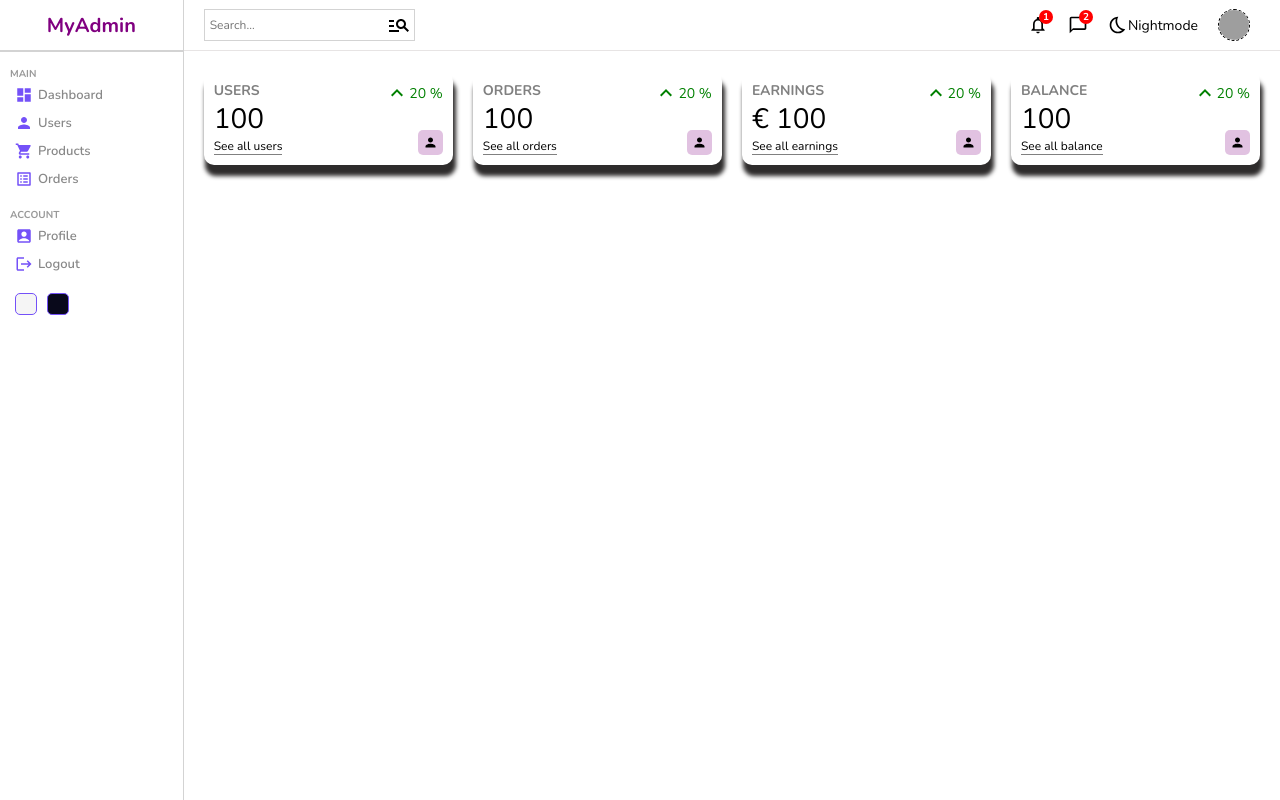
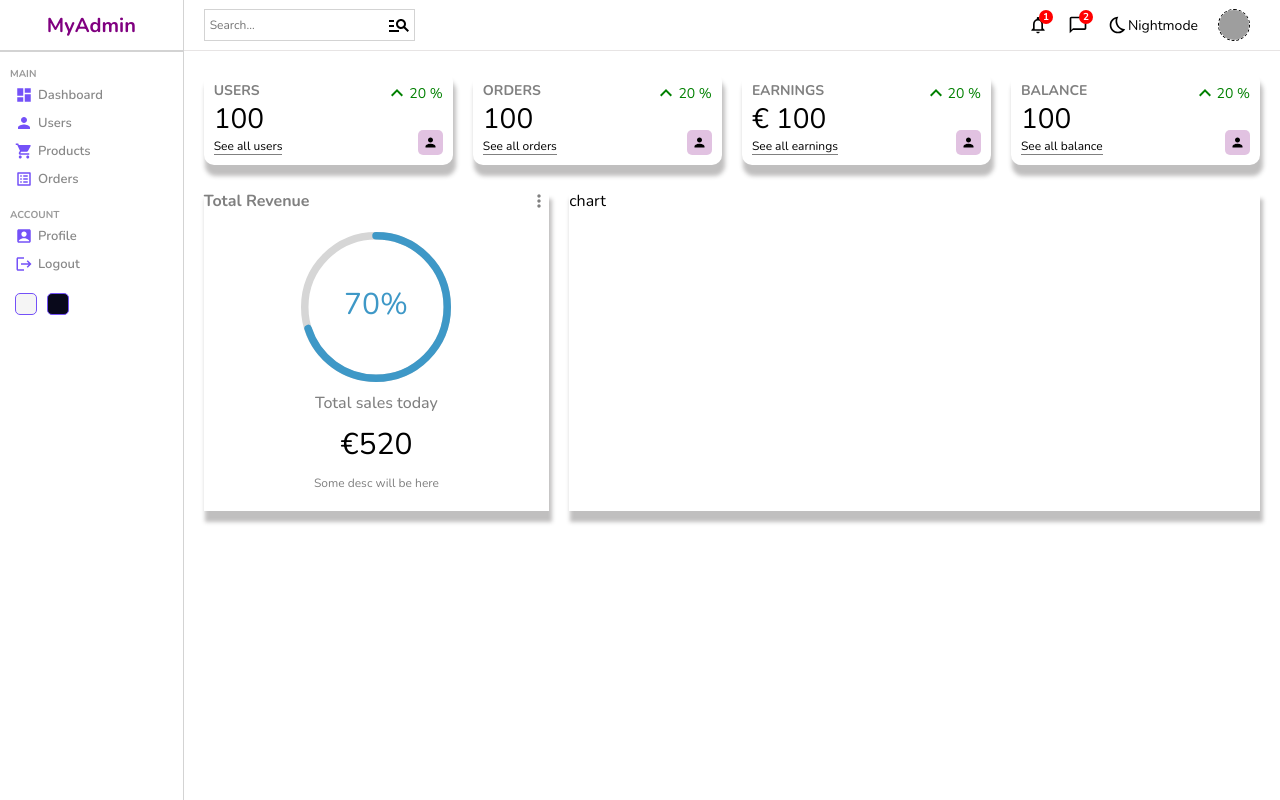
Before and after one commit to no-compromise/adminpanel, a React (Create React App) app: page / in a window 1280 px wide. Built offline with nearby package versions, Linux system fonts and the light colour scheme; grey boxes are pictures that could not be loaded.

Commit message:
added some comps

```diff
--- a/package.json
+++ b/package.json
@@ -11,6 +11,7 @@
     "@testing-library/react": "^13.4.0",
     "@testing-library/user-event": "^13.5.0",
     "react": "^18.2.0",
+    "react-circular-progressbar": "^2.1.0",
     "react-dom": "^18.2.0",
     "react-router-dom": "^6.4.2",
     "react-scripts": "5.0.1",
--- a/src/components/chart/Chart.jsx
+++ b/src/components/chart/Chart.jsx
@@ -2,7 +2,9 @@
 
 const Chart = () => {
     return (
-        <div>Chart</div>
+        <div className="chart">
+            chart
+        </div>
     )
 }
 
--- a/src/components/chart/Chart.scss
+++ b/src/components/chart/Chart.scss
@@ -0,0 +1,6 @@
+.chart {
+    flex: 4;
+    -webkit-box-shadow: 2px 10px 4px 1px rgb(46, 44, 44, 0.300);
+    box-shadow: 2px 10px 4px 1px rgb(46, 44, 44, 0.300);
+
+}
--- a/src/components/featured/Featured.jsx
+++ b/src/components/featured/Featured.jsx
@@ -1,8 +1,24 @@
 import "./Featured.scss";
+import MoreVertIcon from '@mui/icons-material/MoreVert';
+import { CircularProgressbar } from "react-circular-progressbar";
+import "react-circular-progressbar/dist/styles.css";
 
 const Featured = () => {
     return (
-        <div>Featured</div>
+        <div className="featured">
+            <div className="top">
+                <h1 className="title">Total Revenue</h1>
+                <MoreVertIcon fontSize="small" />
+            </div>
+            <div className="bottom">
+                <div className="featuredChart">
+                    <CircularProgressbar value={70} text={"70%"} strokeWidth={5} />
+                </div>
+                <p className="title">Total sales today</p>
+                <p className="amount">€520</p>
+                <p className="desc">Some desc will be here</p>
+            </div>
+        </div>
     )
 }
 
--- a/src/components/featured/Featured.scss
+++ b/src/components/featured/Featured.scss
@@ -0,0 +1,48 @@
+.featured {
+    flex: 2;
+    -webkit-box-shadow: 2px 10px 4px 1px rgba(46, 44, 44, 0.300);
+    box-shadow: 2px 10px 4px 1px rgba(46, 44, 44, 0.300);
+
+    .top {
+        display: flex;
+        align-items: center;
+        justify-content: space-between;
+        color: gray;
+
+        .title {
+            font-size: 16px;
+            font-weight: 700;
+        }
+    }
+
+    .bottom {
+        display: flex;
+        padding: 20px;
+        flex-direction: column;
+        align-items: center;
+        justify-content: center;
+        gap: 10px;
+
+        .featuredChart {
+            width: 150px;
+            height: 150px;
+        }
+
+        .title {
+            font-weight: 500;
+            color: gray;
+        }
+
+        .amount {
+            font-size: 30px;
+        }
+
+        .desc {
+            font-weight: 300;
+            font-size: 12px;
+            color: gray;
+            text-align: center;
+        }
+    }
+
+}
--- a/src/components/widget/Widget.scss
+++ b/src/components/widget/Widget.scss
@@ -3,8 +3,8 @@
     flex: 1;
     padding: 10px;
     justify-content: space-between;
-    -webkit-box-shadow: 2px 10px 4px 1px rgb(148, 112, 112);
-    box-shadow: 2px 10px 4px 1px rgb(46, 44, 44);
+    -webkit-box-shadow: 2px 10px 4px 1px rgb(46, 44, 44, 0.300);
+    box-shadow: 2px 10px 4px 1px rgb(46, 44, 44, 0.300);
     border-radius: 10px;
 
     .left,
--- a/src/pages/home/Home.jsx
+++ b/src/pages/home/Home.jsx
@@ -1,4 +1,6 @@
 
+import Chart from "../../components/chart/Chart";
+import Featured from "../../components/featured/Featured";
 import Navbar from "../../components/navbar/Navbar";
 import Sidebar from "../../components/sidebar/Sidebar";
 import Widget from "../../components/widget/Widget";
@@ -17,7 +19,8 @@
           <Widget type="balance" />
         </div>
         <div className="charts">
-
+          <Featured />
+          <Chart />
         </div>
       </div>
     </div>
--- a/src/pages/home/Home.scss
+++ b/src/pages/home/Home.scss
@@ -5,9 +5,14 @@
       flex: 6;
    }
 
-   .widgets {
+   .widgets,
+   .charts {
       display: flex;
       gap: 20px;
       padding: 20px;
    }
+
+   .charts {
+      padding: 5px 20px;
+   }
 }
```
Also changed, not shown: 1 other file (tests, documents, lock files or other folders).
